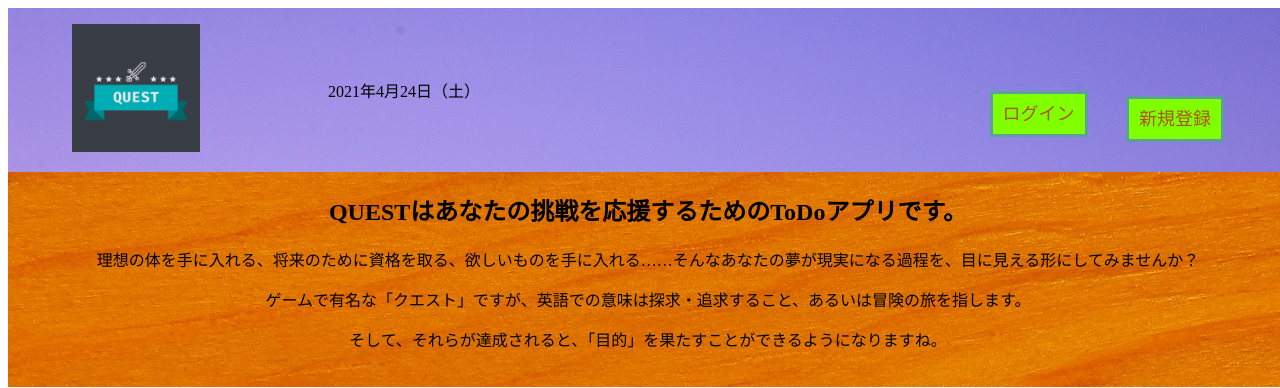
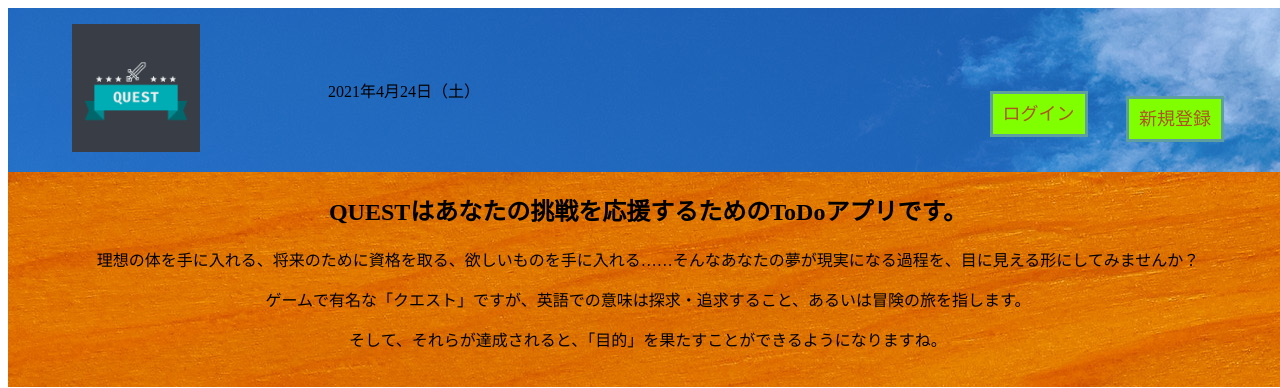
Before and after one commit to Satota2048/quest_app, a Rails app: page / in a window 1280 px wide. Shown: the top 388 px of the page. Run offline with Rails 7, Linux system fonts and the light colour scheme; style sheets or scripts are compiled from the project's sources.

Commit message:
昼用画像に変更

```diff
--- a/app/assets/stylesheets/shared/header.scss
+++ b/app/assets/stylesheets/shared/header.scss
@@ -3,7 +3,7 @@
 }
 
 .top-page-header {
-  background-image: image-url('morning_sky.jpeg');
+  background-image: image-url('noon_sky.png');
   width: 100vw;
   padding: 2vh 5vw;
   display: flex;
```
